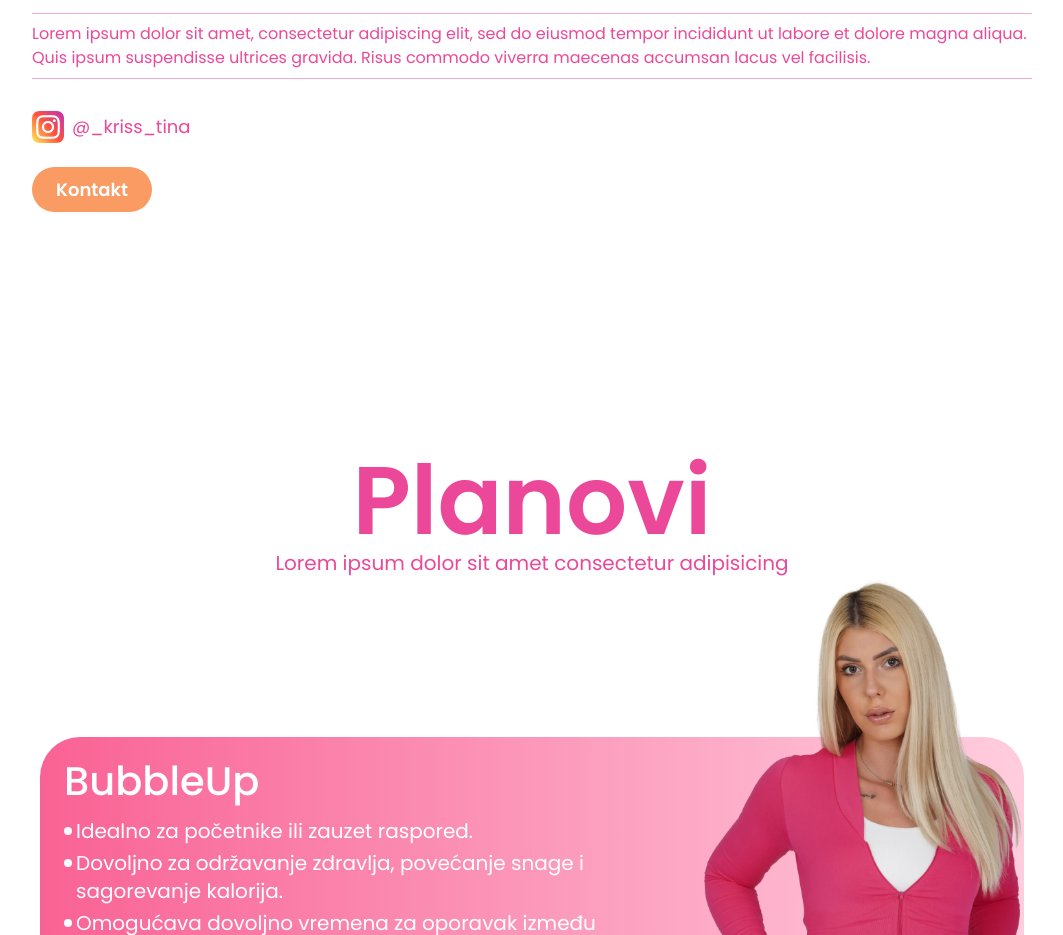
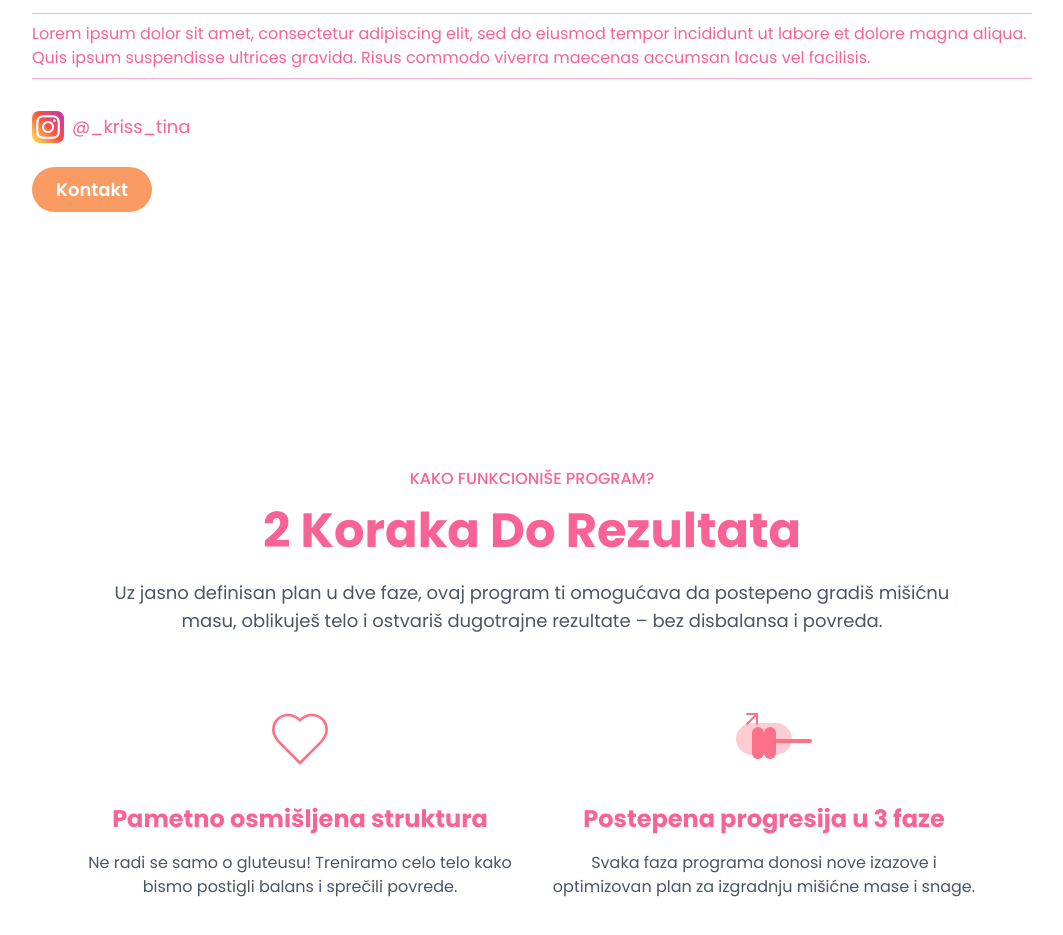
Before and after one commit to uros-simeunovic/gym-frontend, a React (Vite) app: page / in a window 1280 px wide. Shown: the part 1837-2772 px from the top of the page, without its empty margins (108-1171 px from the left). Built offline with nearby package versions, Linux system fonts and the light colour scheme; no server answers.

Commit message:
version 1.1

```diff
--- a/package.json
+++ b/package.json
@@ -24,6 +24,7 @@
     "@radix-ui/react-progress": "^1.1.0",
     "@radix-ui/react-slot": "^1.0.2",
     "@radix-ui/react-switch": "^1.1.0",
+    "@react-email/components": "0.0.33",
     "@react-oauth/google": "^0.12.1",
     "@tanstack/react-query": "^5.36.1",
     "@tanstack/react-table": "^8.17.3",
@@ -33,8 +34,8 @@
     "firebase": "^10.12.2",
     "framer-motion": "^11.2.10",
     "lucide-react": "^0.378.0",
-    "react": "^18.2.0",
-    "react-dom": "^18.2.0",
+    "react": "18.3.1",
+    "react-dom": "18.3.1",
     "react-hook-form": "^7.51.5",
     "react-player": "^2.16.0",
     "react-router-dom": "^6.23.1",
@@ -58,6 +59,7 @@
     "eslint-plugin-react-hooks": "^4.6.0",
     "eslint-plugin-react-refresh": "^0.4.6",
     "postcss": "^8.4.38",
+    "react-email": "3.0.7",
     "sharp": "^0.33.5",
     "svgo": "^3.3.2",
     "tailwindcss": "^3.4.3",
--- a/src/components/Plans.tsx
+++ b/src/components/Plans.tsx
@@ -18,15 +18,15 @@ export const Plans = () => {
 
   return (
     <>
-      <div className="px-2 space-y-20 sm:space-y-40 mt-[200px] sm:mt-[400px]">
+      <div className="px-2 space-y-20 sm:space-y-40">
         <div
           className="flex flex-col text-center justify-center items-center"
           id="plans"
         >
-          <h1 className="text-7xl sm:text-8xl font-semibold text-pink-500">
+          <h1 className="text-7xl sm:text-8xl font-semibold text-[#f96294]">
             Planovi
           </h1>
-          <p className="text-sm sm:text-xl text-pink-500">
+          <p className="text-sm sm:text-xl text-[#f96294]">
             Lorem ipsum dolor sit amet consectetur adipisicing
           </p>
         </div>
@@ -92,11 +92,11 @@ export const Plans = () => {
               <img src={plan1Image} className="w-[180px] sm:w-[320px]" />
             </div>
           </div>
-          <div className="relative md:h-[500px] flex p-6 bg-gradient-to-r from-[#edc0ff] to-[#db84ff] rounded-[40px] mx-auto">
-            <div className="absolute bottom-0 left-[5px] overflow-hidden">
+          <div className="relative md:h-[500px] flex p-6 bg-gradient-to-r from-[#edc0ff] to-[#db84ff] rounded-[40px] mx-auto overflow-hidden sm:overflow-visible">
+            <div className="absolute bottom-0 -left-2 overflow-hidden">
               <img src={whitePlan2} className="w-[180px] sm:w-[300px]" />
             </div>
-            <div className="ml-[120px] sm:ml-[180px] text-white flex flex-col justify-between gap-12">
+            <div className="ml-[80px] sm:ml-[180px] text-white flex flex-col justify-between gap-12">
               <div className="space-y-4">
                 <h1 className="text-[40px] font-medium leading-none text-left">
                   GluteGoddess
@@ -141,7 +141,7 @@ export const Plans = () => {
                   </div>
                 </div>
               </div>
-              <div className="ml-auto">
+              <div className="ml-[80px] sm:ml-auto">
                 {userDetails?.paidPlan == "OSlO6JVoATh8KNg7iF9A" ? (
                   <Button
                     onClick={() => navigate(`/plans/${userDetails.paidPlan}`)}
--- a/src/layouts/TrainingsLayout.tsx
+++ b/src/layouts/TrainingsLayout.tsx
@@ -1,7 +1,22 @@
-import { Outlet } from "react-router-dom";
+import { Navigate, Outlet, useParams } from "react-router-dom";
 import { Navbar } from "@/components/Navbar";
+import { useAuth } from "@/Providers/AuthProvider";
+import { toast } from "sonner";
 
 const TrainingsLayout = () => {
+  const { userDetails, loading } = useAuth()
+
+  const { planId } = useParams()
+
+  if (loading) {
+    return <div>Loading</div>;
+  }
+
+  if (userDetails?.paidPlan !== planId) {
+    toast.warning("Nemate kupljen ovaj plan")
+    return <Navigate to={"/"} />
+  }
+
   return (
     <main className="relative h-[100vh] overflow-x-hidden">
       <div className="h-[80px] w-full z-50 inset-y-0 relative">
--- a/src/pages/Components/AboutMe.tsx
+++ b/src/pages/Components/AboutMe.tsx
@@ -3,6 +3,7 @@ import { useRef } from "react";
 import { motion } from "framer-motion";
 import aboutMeImage from "@/assets/AboutMe.webp";
 import instagramLogo from "@/assets/instagram.png";
+import { Link } from "react-router-dom";
 
 const AboutMe = ({ scrollToSection }: { scrollToSection: () => void }) => {
   const textSectionRef = useRef<HTMLDivElement | null>(null);
@@ -28,6 +29,7 @@ const AboutMe = ({ scrollToSection }: { scrollToSection: () => void }) => {
       <div
         ref={textSectionRef}
         className="h-[400px] sm:h-[600px] relative flex justify-center pt-10"
+        id="about-me"
       >
         <div className="absolute">
           <motion.h1
@@ -49,11 +51,11 @@ const AboutMe = ({ scrollToSection }: { scrollToSection: () => void }) => {
       <div className="rounded-t-[60px] absolute w-full h-[500px] bg-white px-8 pt-10">
         <div className="flex flex-col gap-6 sm:w-[700px] md:w-[1000px] relative mx-auto">
           <div>
-            <h2 className="text-2xl font-bold text-pink-500">
+            <h2 className="text-2xl font-bold text-[#f96294]">
               Kristina Mitrović
             </h2>
             <hr className="my-2 border-pink-300" />
-            <p className="text-pink-500">
+            <p className="text-[#f96294]">
               Lorem ipsum dolor sit amet, consectetur adipiscing elit, sed do
               eiusmod tempor incididunt ut labore et dolore magna aliqua. Quis
               ipsum suspendisse ultrices gravida. Risus commodo viverra maecenas
@@ -61,10 +63,10 @@ const AboutMe = ({ scrollToSection }: { scrollToSection: () => void }) => {
             </p>
             <hr className="my-2 border-pink-300" />
           </div>
-          <div className="flex flex-row items-center gap-2 cursor-pointer">
+          <Link to={"https://www.instagram.com/_kris_tinna/"} className="flex flex-row items-center gap-2 cursor-pointer">
             <img src={instagramLogo} alt="instagram-logo" className="w-8" />
-            <p className="text-lg text-pink-500">@_kriss_tina</p>
-          </div>
+            <p className="text-lg text-[#f96294]">@_kriss_tina</p>
+          </Link>
           <button
             onClick={scrollToSection}
             className="bg-[#f99b62] text-white text-[18px] font-semibold w-[120px] h-[45px] rounded-[40px]"
--- a/src/pages/Components/AnimatedLine.tsx
+++ b/src/pages/Components/AnimatedLine.tsx
@@ -29,7 +29,7 @@ export const AnimatedLine = () => {
       <motion.div
         key="line"
         ref={ref}
-        className="absolute -left-[600px] flex flex-row items-center gap-20 text-4xl w-[3000px] md:w-[3500px] h-[50px] bg-pink-500"
+        className="absolute -left-[600px] flex flex-row items-center gap-20 text-4xl w-[3000px] md:w-[3500px] h-[50px] bg-[#f96294]"
         style={{
           translateX: line,
         }}
--- a/src/pages/Components/AskQuestion.tsx
+++ b/src/pages/Components/AskQuestion.tsx
@@ -10,7 +10,7 @@ const AskQuestion = () => {
 
   return (
     <div className="h-[600px] relative" id="contact-form">
-      <div className="absolute -left-[200px] sm:-left-[600px] h-[360px] sm:h-[460px] sm:bottom-[200px] w-[2400px] bg-pink-500 -rotate-[10deg] -z-0" />
+      <div className="absolute -left-[200px] sm:-left-[600px] h-[360px] sm:h-[460px] sm:bottom-[200px] w-[2400px] bg-[#f96294] -rotate-[10deg] -z-0" />
       <div className="absolute flex flex-col gap-4 pt-16 px-2 top-[150px] sm:top-[50px]">
         <h2 className="text-white text-2xl sm:text-4xl sm:font-semibold">
           Dodatna pitanja?
--- /dev/null
+++ b/src/pages/Components/ProgramSection.tsx
@@ -0,0 +1,46 @@
+import { Heart, ArrowUpRight } from "lucide-react"
+
+export default function ProgramSection() {
+  return (
+    <section className="py-16 px-6 bg-white">
+      <div className="container mx-auto max-w-7xl">
+        <div className="text-center mb-12">
+          <h3 className="text-[#f96294] font-medium mb-4">KAKO FUNKCIONIŠE PROGRAM?</h3>
+          <h2 className="text-5xl font-bold text-[#f96294] mb-6">2 Koraka Do Rezultata</h2>
+          <p className="max-w-4xl mx-auto text-gray-600 text-lg">
+            Uz jasno definisan plan u dve faze, ovaj program ti omogućava da postepeno gradiš mišićnu masu, oblikuješ
+            telo i ostvariš dugotrajne rezultate – bez disbalansa i povreda.
+          </p>
+        </div>
+
+        <div className="grid md:grid-cols-2 gap-10 mt-16">
+          <div className="flex flex-col items-center text-center">
+            <div className="w-20 h-20 flex items-center justify-center mb-6">
+              <Heart className="w-16 h-16 text-rose-400 stroke-1" />
+            </div>
+            <h3 className="text-2xl font-bold text-[#f96294] mb-4">Pametno osmišljena struktura</h3>
+            <p className="text-gray-600">
+              Ne radi se samo o gluteusu! Treniramo celo telo kako bismo postigli balans i sprečili povrede.
+            </p>
+          </div>
+
+          <div className="flex flex-col items-center text-center">
+            <div className="w-20 h-20 flex items-center justify-center mb-6 relative">
+              <div className="w-14 h-8 bg-rose-200 rounded-full absolute"></div>
+              <div className="relative">
+                <div className="w-12 h-1 bg-rose-400 rounded-full absolute top-0 left-0"></div>
+                <div className="w-3 h-8 bg-rose-400 rounded-full absolute -top-3 left-0"></div>
+                <div className="w-3 h-8 bg-rose-400 rounded-full absolute -top-3 right-0"></div>
+                <ArrowUpRight className="w-6 h-6 text-rose-400 absolute -top-8 right-0" />
+              </div>
+            </div>
+            <h3 className="text-2xl font-bold text-[#f96294] mb-4">Postepena progresija u 3 faze</h3>
+            <p className="text-gray-600">
+              Svaka faza programa donosi nove izazove i optimizovan plan za izgradnju mišićne mase i snage.
+            </p>
+          </div>
+        </div>
+      </div>
+    </section>
+  )
+}
--- a/src/pages/HomePage.tsx
+++ b/src/pages/HomePage.tsx
@@ -6,6 +6,7 @@ import { Footer } from "@/components/Footer";
 import { useRef } from "react";
 import AboutMe from "./Components/AboutMe";
 import AskQuestion from "./Components/AskQuestion";
+import ProgramSection from "./Components/ProgramSection";
 
 const HomePage = () => {
   const aboutMeSectionRef = useRef<HTMLDivElement | null>(null);
@@ -36,10 +37,13 @@ const HomePage = () => {
         <HeroSection scrollToSection={scrollToAboutMeSection} />
         <AnimatedLine />
       </div>
-      <div ref={aboutMeSectionRef}>
+      <div ref={aboutMeSectionRef} className="mb-[200px] sm:mb-[350px]">
         <AboutMe scrollToSection={scrollToContactFormSection} />
       </div>
       <div className="max-w-[1000px] mx-auto">
+        <ProgramSection />
+      </div>
+      <div className="max-w-[1000px] mx-auto mt-[200px]">
         <div ref={plansSectionRef}>
           <Plans />
         </div>
@@ -51,10 +55,10 @@ const HomePage = () => {
           <AskQuestion />
         </div>
       </div>
-      <div className="h-[50px]">
+      {/* <div className="h-[50px]">
         <AnimatedLine />
-      </div>
-      <div className="p-2 bg-[#191919] w-full">
+      </div> */}
+      <div className="w-full">
         <Footer
           scrollToAboutMe={scrollToAboutMeSection}
           scrollToPlans={scrollToPlansSection}
```
Also changed, not shown: src/components/Faq.tsx (+10 -10 lines), src/components/Footer.tsx (+17 -10 lines), src/components/PlanExercises.tsx (+13 -14 lines), 1 other file (tests, documents, lock files or other folders).
